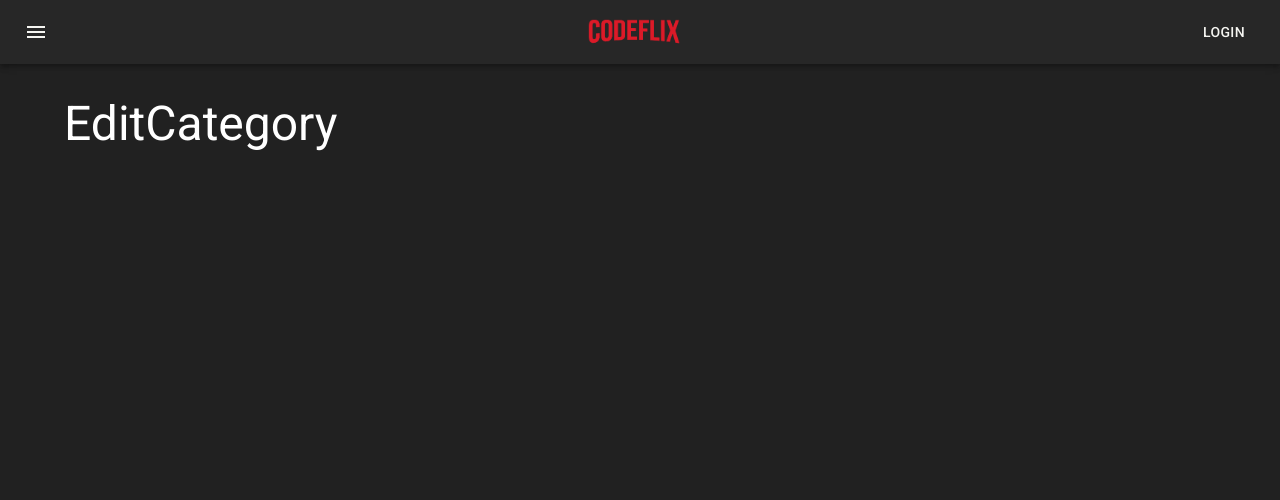
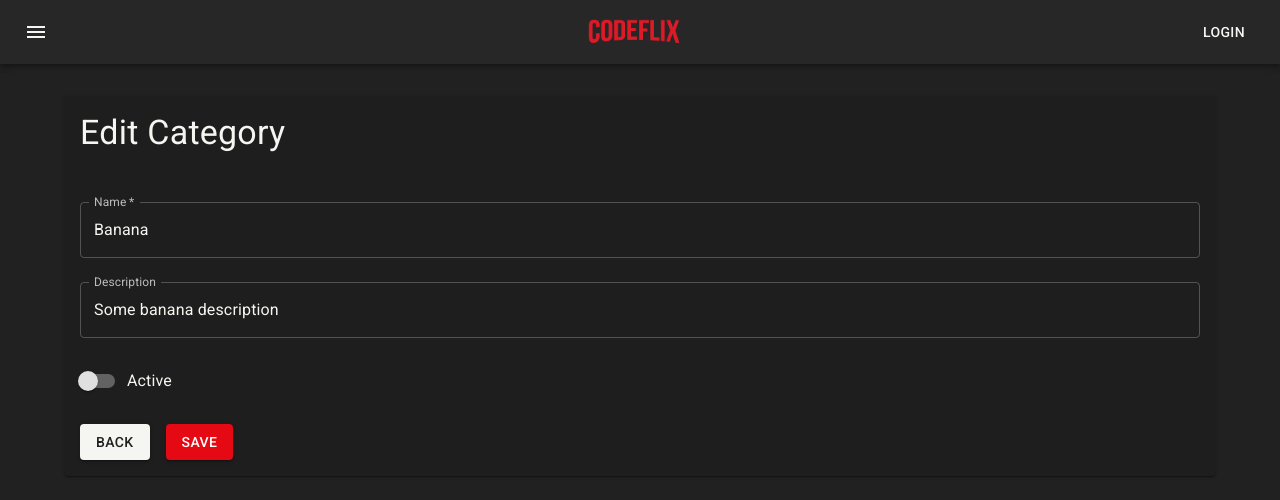
Before and after one commit to ayrtonbsouza/codeflix-catalog-admin-web, a React (Create React App) app: page /categories/0cef8f8f-f8f8-f8f8-f8f8-f8f8f8f8f8f1/edit in a window 1280 px wide. Shown: the top 500 px of the page. Built offline with nearby package versions, Linux system fonts and the light colour scheme.

Commit message:
[:construction:] initial development of edit category page

```diff
--- a/src/features/categories/EditCategory.tsx
+++ b/src/features/categories/EditCategory.tsx
@@ -1,11 +1,104 @@
-import { Box, Typography } from '@mui/material';
+import {
+  Box,
+  Button,
+  FormControl,
+  FormControlLabel,
+  FormGroup,
+  Grid,
+  Paper,
+  Switch,
+  TextField,
+  Typography,
+} from '@mui/material';
+import { useState } from 'react';
+import { Link, useParams } from 'react-router-dom';
+import { useAppSelector } from '../../app/hooks';
+import { selectCategoryById } from './categorySlice';
 
 export function EditCategory() {
+  const id = useParams().id || '';
+  const [isDisabled, setIsDisabled] = useState(false);
+  const category = useAppSelector(state => selectCategoryById(state, id));
+
+  const handleChange = (event: any) => {
+    console.log(event.target.value);
+  };
+
+  const handleToggle = (event: any) => {
+    console.log(event.target.value);
+  };
+
   return (
     <Box>
-      <Typography variant="h3" component="h3">
-        EditCategory
-      </Typography>
+      <Paper>
+        <Box p={2}>
+          <Box mb={2}>
+            <Typography variant="h4">Edit Category</Typography>
+          </Box>
+        </Box>
+        <Box p={2}>
+          <form>
+            <Grid container spacing={3}>
+              <Grid item xs={12}>
+                <FormControl fullWidth>
+                  <TextField
+                    required
+                    name="name"
+                    label="Name"
+                    value={category.name}
+                    disabled={isDisabled}
+                    onChange={handleChange}
+                  />
+                </FormControl>
+              </Grid>
+              <Grid item xs={12}>
+                <FormControl fullWidth>
+                  <TextField
+                    name="description"
+                    label="Description"
+                    value={category.description}
+                    disabled={isDisabled}
+                    onChange={handleChange}
+                  />
+                </FormControl>
+              </Grid>
+              <Grid item xs={12}>
+                <FormGroup>
+                  <FormControlLabel
+                    control={
+                      <Switch
+                        name="is_active"
+                        color="secondary"
+                        onChange={handleToggle}
+                        checked={category.is_active}
+                        inputProps={{ 'aria-label': 'controlled' }}
+                      />
+                    }
+                    label="Active"
+                  />
+                </FormGroup>
+              </Grid>
+              <Grid item xs={12}>
+                <Box display="flex" gap={2}>
+                  <Button variant="contained" component={Link} to="/categories">
+                    Back
+                  </Button>
+                  <Button
+                    type="submit"
+                    variant="contained"
+                    color="secondary"
+                    component={Link}
+                    disabled={isDisabled}
+                    to="/categories"
+                  >
+                    Save
+                  </Button>
+                </Box>
+              </Grid>
+            </Grid>
+          </form>
+        </Box>
+      </Paper>
     </Box>
   );
 }
--- a/src/features/categories/ListCategory.tsx
+++ b/src/features/categories/ListCategory.tsx
@@ -4,6 +4,7 @@
   GridColDef,
   GridRenderCellParams,
   GridRowsProp,
+  GridToolbar,
 } from '@mui/x-data-grid';
 import DeleteIcon from '@mui/icons-material/Delete';
 import { Link } from 'react-router-dom';
@@ -12,6 +13,13 @@
 
 export function ListCategory() {
   const { categories } = useAppSelector(selectCategories);
+
+  const componentProps = {
+    toolbar: {
+      showQuickFilter: true,
+      quickFilterProps: { debounceMs: 500 },
+    },
+  };
 
   function renderIsActiveCell(rowData: GridRenderCellParams) {
     return (
@@ -33,6 +41,17 @@
     );
   }
 
+  function renderNameCell(rowData: GridRenderCellParams) {
+    return (
+      <Link
+        style={{ textDecoration: 'none' }}
+        to={`/categories/${rowData.id}/edit`}
+      >
+        <Typography color="primary">{rowData.value}</Typography>
+      </Link>
+    );
+  }
+
   const rows: GridRowsProp = categories.map(category => ({
     id: category.id,
     name: category.name,
@@ -41,7 +60,12 @@
   }));
 
   const columns: GridColDef[] = [
-    { field: 'name', headerName: 'Name', flex: 1 },
+    {
+      field: 'name',
+      headerName: 'Name',
+      flex: 1,
+      renderCell: renderNameCell,
+    },
     {
       field: 'is_active',
       headerName: 'Active',
@@ -71,9 +95,18 @@
           New Category
         </Button>
       </Box>
-      <div style={{ height: 300, width: '100%' }}>
-        <DataGrid rows={rows} columns={columns} />
-      </div>
+      <Box sx={{ display: 'flex', height: 600 }}>
+        <DataGrid
+          columns={columns}
+          components={{ Toolbar: GridToolbar }}
+          componentsProps={componentProps}
+          disableColumnFilter
+          disableColumnSelector
+          disableDensitySelector
+          disableSelectionOnClick
+          rows={rows}
+        />
+      </Box>
     </Box>
   );
 }
--- a/src/features/categories/categorySlice.ts
+++ b/src/features/categories/categorySlice.ts
@@ -72,5 +72,21 @@
 });
 
 export const selectCategories = (state: RootState) => state.categories;
+export const selectCategoryById = (state: RootState, id: string) => {
+  const response = state.categories.categories.find(
+    category => category.id === id,
+  );
+  return (
+    response || {
+      id: '',
+      name: '',
+      deleted_at: null,
+      is_active: false,
+      created_at: '',
+      updated_at: '',
+      description: null,
+    }
+  );
+};
 
 export default categoriesSlice.reducer;
```
